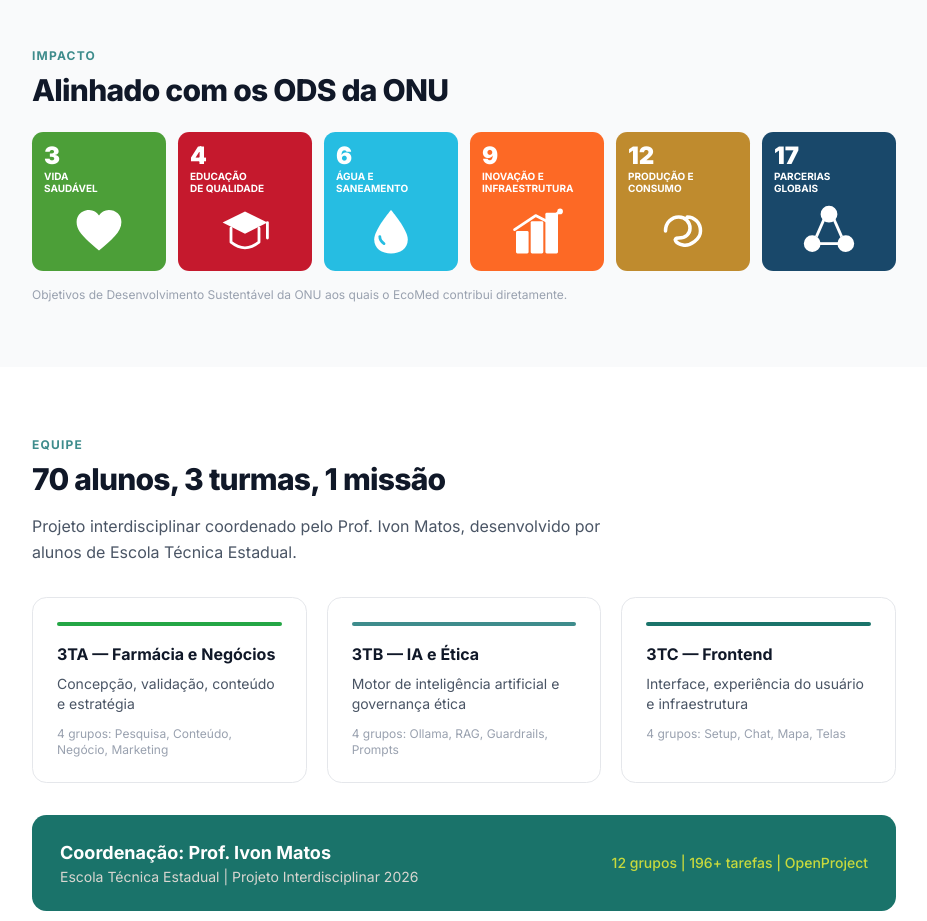
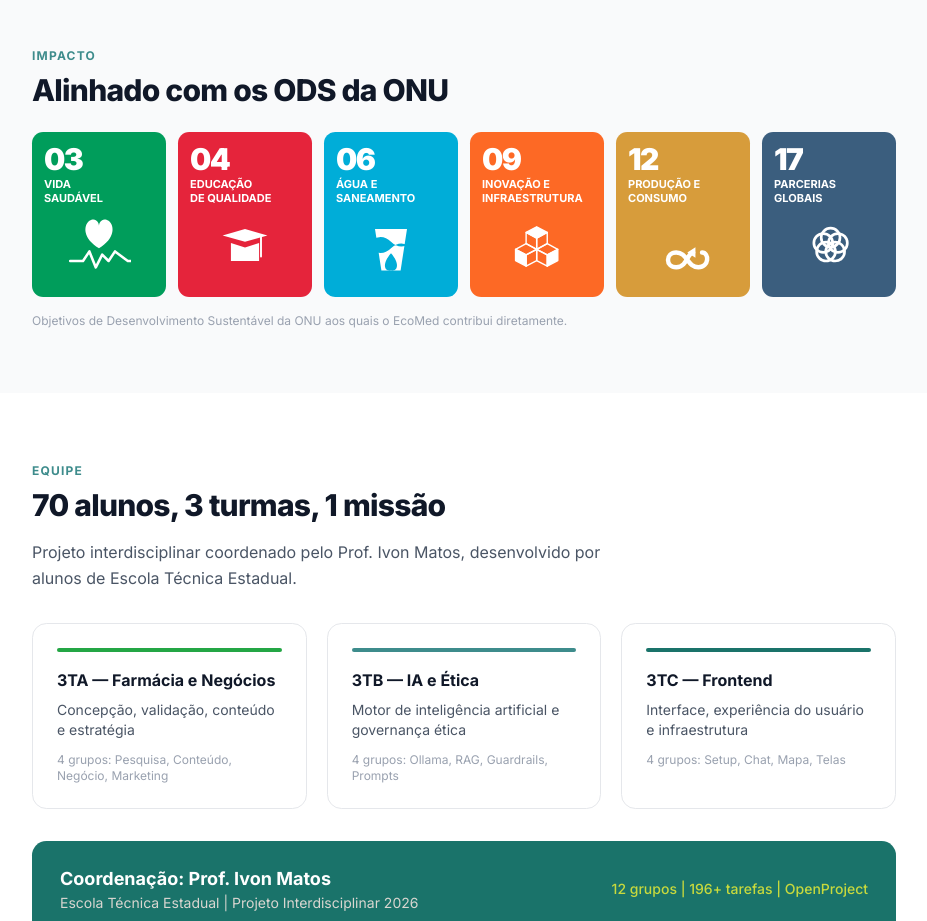
Before and after one commit to ivonsmatos/ecomed, a Next.js app: page /sobre in a window 1280 px wide. Shown: the part 2520-3441 px from the top of the page, without its empty margins (176-1103 px from the left). Built offline with nearby package versions, Linux system fonts and the light colour scheme; no server answers.

Commit message:
fix: adjust ODS 17 global partnerships SVGs and color to perfectly match official design

```diff
--- a/src/app/sobre/page.tsx
+++ b/src/app/sobre/page.tsx
@@ -257,70 +257,84 @@ export default function SobrePage() {
             </h2>
             <div className="grid grid-cols-2 sm:grid-cols-3 md:grid-cols-6 gap-3">
 
-              {/* ODS 3 — Vida Saudável */}
-              <div className="rounded-xl p-3 flex flex-col items-start" style={{ background: "#4C9F38" }}>
-                <span className="text-white font-black text-2xl leading-none">3</span>
-                <span className="text-white text-[10px] font-bold uppercase leading-tight mt-0.5 mb-2">VIDA<br/>SAUDÁVEL</span>
-                <svg viewBox="0 0 80 80" className="w-full max-w-[56px] mx-auto mt-auto" fill="white" aria-hidden="true">
-                  <path d="M40 68 C22 52 8 42 8 27 C8 17 16 10 26 10 C32 10 37 13 40 18 C43 13 48 10 54 10 C64 10 72 17 72 27 C72 42 58 52 40 68Z"/>
-                  <polyline points="14,32 22,24 30,44 37,31 43,39 52,18 60,32 68,32" fill="none" stroke="white" strokeWidth="4" strokeLinecap="round" strokeLinejoin="round"/>
+              {/* ODS 03 — Vida Saudável */}
+              <div className="rounded-xl p-3 flex flex-col items-start" style={{ background: "#009D5B" }}>
+                <span className="text-white font-black text-3xl leading-none tracking-tighter">03</span>
+                <span className="text-white text-[11px] font-bold uppercase leading-tight mt-1 mb-2">VIDA<br/>SAUDÁVEL</span>
+                <svg viewBox="0 0 100 100" className="w-full max-w-[64px] mx-auto mt-auto mb-2 tracking-tighter" aria-hidden="true">
+                  <path d="M 50,55 C 25,40 25,20 35,12 C 45,6 50,15 50,20 C 50,15 55,6 65,12 C 75,20 75,40 50,55 Z" fill="white" />
+                  <polyline points="5,75 25,75 35,60 45,85 55,65 65,75 75,60 95,75 100,75" fill="none" stroke="white" strokeWidth="4" strokeLinecap="round" strokeLinejoin="round" />
                 </svg>
               </div>
 
-              {/* ODS 4 — Educação de Qualidade */}
-              <div className="rounded-xl p-3 flex flex-col items-start" style={{ background: "#C5192D" }}>
-                <span className="text-white font-black text-2xl leading-none">4</span>
-                <span className="text-white text-[10px] font-bold uppercase leading-tight mt-0.5 mb-2">EDUCAÇÃO<br/>DE QUALIDADE</span>
-                <svg viewBox="0 0 80 80" className="w-full max-w-[56px] mx-auto mt-auto" fill="none" stroke="white" strokeWidth="4" strokeLinecap="round" strokeLinejoin="round" aria-hidden="true">
-                  <path d="M40 12 L72 28 L40 44 L8 28 Z" fill="white" stroke="none"/>
-                  <path d="M20 36 L20 56 C20 56 30 64 40 64 C50 64 60 56 60 56 L60 36" fill="none" stroke="white"/>
-                  <line x1="72" y1="28" x2="72" y2="50"/>
+              {/* ODS 04 — Educação de Qualidade */}
+              <div className="rounded-xl p-3 flex flex-col items-start" style={{ background: "#E5243B" }}>
+                <span className="text-white font-black text-3xl leading-none tracking-tighter">04</span>
+                <span className="text-white text-[11px] font-bold uppercase leading-tight mt-1 mb-2">EDUCAÇÃO<br/>DE QUALIDADE</span>
+                <svg viewBox="0 0 100 100" className="w-full max-w-[64px] mx-auto mt-auto mb-2" aria-hidden="true">
+                  <polygon points="50,25 85,35 50,45 15,35" fill="white" />
+                  <polygon points="28,47 50,54 72,47 72,75 28,75" fill="white" />
+                  <line x1="75" y1="36" x2="75" y2="68" stroke="white" strokeWidth="3" strokeLinecap="round" />
                 </svg>
               </div>
 
-              {/* ODS 6 — Água e Saneamento */}
-              <div className="rounded-xl p-3 flex flex-col items-start" style={{ background: "#26BDE2" }}>
-                <span className="text-white font-black text-2xl leading-none">6</span>
-                <span className="text-white text-[10px] font-bold uppercase leading-tight mt-0.5 mb-2">ÁGUA E<br/>SANEAMENTO</span>
-                <svg viewBox="0 0 80 80" className="w-full max-w-[56px] mx-auto mt-auto" fill="white" aria-hidden="true">
-                  <path d="M40 10 C40 10 16 38 16 52 C16 65 27 72 40 72 C53 72 64 65 64 52 C64 38 40 10 40 10Z"/>
-                  <path d="M30 58 C30 58 24 54 24 48" fill="none" stroke="#26BDE2" strokeWidth="4" strokeLinecap="round"/>
+              {/* ODS 06 — Água e Saneamento */}
+              <div className="rounded-xl p-3 flex flex-col items-start" style={{ background: "#00ADD8" }}>
+                <span className="text-white font-black text-3xl leading-none tracking-tighter">06</span>
+                <span className="text-white text-[11px] font-bold uppercase leading-tight mt-1 mb-2">ÁGUA E<br/>SANEAMENTO</span>
+                <svg viewBox="0 0 100 100" className="w-full max-w-[64px] mx-auto mt-auto mb-2" aria-hidden="true">
+                  <mask id="cutout-6">
+                    <rect width="100" height="100" fill="white" />
+                    <path d="M 15 45 Q 35 30 50 45 T 85 45 L 85 55 Q 65 40 50 55 T 15 55 Z" fill="black" />
+                    <path d="M 50 63 C 65 80 60 92 50 90 C 40 92 35 80 50 63 Z" fill="black" />
+                  </mask>
+                  <polygon points="25,25 75,25 65,90 35,90" fill="white" mask="url(#cutout-6)" />
                 </svg>
               </div>
 
-              {/* ODS 9 — Inovação e Infraestruturas */}
+              {/* ODS 09 — Inovação e Infraestruturas */}
               <div className="rounded-xl p-3 flex flex-col items-start" style={{ background: "#FD6925" }}>
-                <span className="text-white font-black text-2xl leading-none">9</span>
-                <span className="text-white text-[10px] font-bold uppercase leading-tight mt-0.5 mb-2">INOVAÇÃO E<br/>INFRAESTRUTURA</span>
-                <svg viewBox="0 0 80 80" className="w-full max-w-[56px] mx-auto mt-auto" fill="white" aria-hidden="true">
-                  <rect x="10" y="40" width="18" height="32" rx="2"/>
-                  <rect x="31" y="26" width="18" height="46" rx="2"/>
-                  <rect x="52" y="14" width="18" height="58" rx="2"/>
-                  <path d="M8 38 L38 18 L54 26 L73 12" fill="none" stroke="white" strokeWidth="4" strokeLinecap="round" strokeLinejoin="round"/>
-                  <circle cx="73" cy="12" r="4"/>
+                <span className="text-white font-black text-3xl leading-none tracking-tighter">09</span>
+                <span className="text-white text-[11px] font-bold uppercase leading-tight mt-1 mb-2">INOVAÇÃO E<br/>INFRAESTRUTURA</span>
+                <svg viewBox="0 0 100 100" className="w-full max-w-[64px] mx-auto mt-auto mb-2" aria-hidden="true">
+                  <g fill="none" stroke="white" strokeWidth="2" strokeLinejoin="round" transform="translate(0, 5) scale(1.1)">
+                    <polygon points="45,15 60,23 45,31 30,23" fill="white" />
+                    <polygon points="30,23 45,31 45,47 30,39" />
+                    <polygon points="45,31 60,23 60,39 45,47" />
+                    <polygon points="30,39 45,47 30,55 15,47" />
+                    <polygon points="15,47 30,55 30,71 15,63" fill="white" />
+                    <polygon points="30,55 45,47 45,63 30,71" />
+                    <polygon points="60,39 75,47 60,55 45,47" />
+                    <polygon points="45,47 60,55 60,71 45,63" />
+                    <polygon points="60,55 75,47 75,63 60,71" fill="white" />
+                  </g>
                 </svg>
               </div>
 
               {/* ODS 12 — Produção e Consumo Sustentáveis */}
-              <div className="rounded-xl p-3 flex flex-col items-start" style={{ background: "#BF8B2E" }}>
-                <span className="text-white font-black text-2xl leading-none">12</span>
-                <span className="text-white text-[10px] font-bold uppercase leading-tight mt-0.5 mb-2">PRODUÇÃO E<br/>CONSUMO</span>
-                <svg viewBox="0 0 80 80" className="w-full max-w-[56px] mx-auto mt-auto" fill="none" stroke="white" strokeWidth="5" strokeLinecap="round" aria-hidden="true">
-                  <path d="M15 40 C15 28 24 20 34 20 C44 20 50 28 50 36 C50 44 44 50 34 50 C24 50 30 58 40 60 C50 62 65 52 65 40 C65 28 56 20 46 20"/>
+              <div className="rounded-xl p-3 flex flex-col items-start" style={{ background: "#D79C3B" }}>
+                <span className="text-white font-black text-3xl leading-none tracking-tighter">12</span>
+                <span className="text-white text-[11px] font-bold uppercase leading-tight mt-1 mb-2">PRODUÇÃO E<br/>CONSUMO</span>
+                <svg viewBox="0 0 100 100" className="w-full max-w-[64px] mx-auto mt-auto mb-2" aria-hidden="true">
+                  <g transform="translate(5, 10) scale(1.15)">
+                    <path d="M 53 45 C 45 45 45 65 30 65 C 15 65 15 45 30 45 C 45 45 45 65 60 65 C 75 65 75 45 65 45" fill="none" stroke="white" strokeWidth="6" strokeLinecap="round" />
+                    <polygon points="56,38 45,45 56,52" fill="white"/>
+                  </g>
                 </svg>
               </div>
 
               {/* ODS 17 — Parcerias para o Desenvolvimento */}
-              <div className="rounded-xl p-3 flex flex-col items-start" style={{ background: "#19486A" }}>
-                <span className="text-white font-black text-2xl leading-none">17</span>
-                <span className="text-white text-[10px] font-bold uppercase leading-tight mt-0.5 mb-2">PARCERIAS<br/>GLOBAIS</span>
-                <svg viewBox="0 0 80 80" className="w-full max-w-[56px] mx-auto mt-auto" fill="none" stroke="white" strokeWidth="4" aria-hidden="true">
-                  <circle cx="40" cy="16" r="10" fill="white"/>
-                  <circle cx="16" cy="58" r="10" fill="white"/>
-                  <circle cx="64" cy="58" r="10" fill="white"/>
-                  <line x1="33" y1="23" x2="22" y2="48"/>
-                  <line x1="47" y1="23" x2="58" y2="48"/>
-                  <line x1="26" y1="58" x2="54" y2="58"/>
+              <div className="rounded-xl p-3 flex flex-col items-start" style={{ background: "#3B5E7E" }}>
+                <span className="text-white font-black text-3xl leading-none tracking-tighter">17</span>
+                <span className="text-white text-[11px] font-bold uppercase leading-tight mt-1 mb-2">PARCERIAS<br/>GLOBAIS</span>
+                <svg viewBox="0 0 100 100" className="w-full max-w-[64px] mx-auto mt-auto mb-2" aria-hidden="true">
+                  <g fill="none" stroke="white" strokeWidth="4" strokeLinecap="round" strokeLinejoin="round" transform="translate(0, -2) scale(1.05)">
+                    <circle cx="50" cy="38.5" r="14" />
+                    <circle cx="60.9" cy="46.5" r="14" />
+                    <circle cx="56.8" cy="59.3" r="14" />
+                    <circle cx="43.2" cy="59.3" r="14" />
+                    <circle cx="39.1" cy="46.5" r="14" />
+                  </g>
                 </svg>
               </div>
 
```
